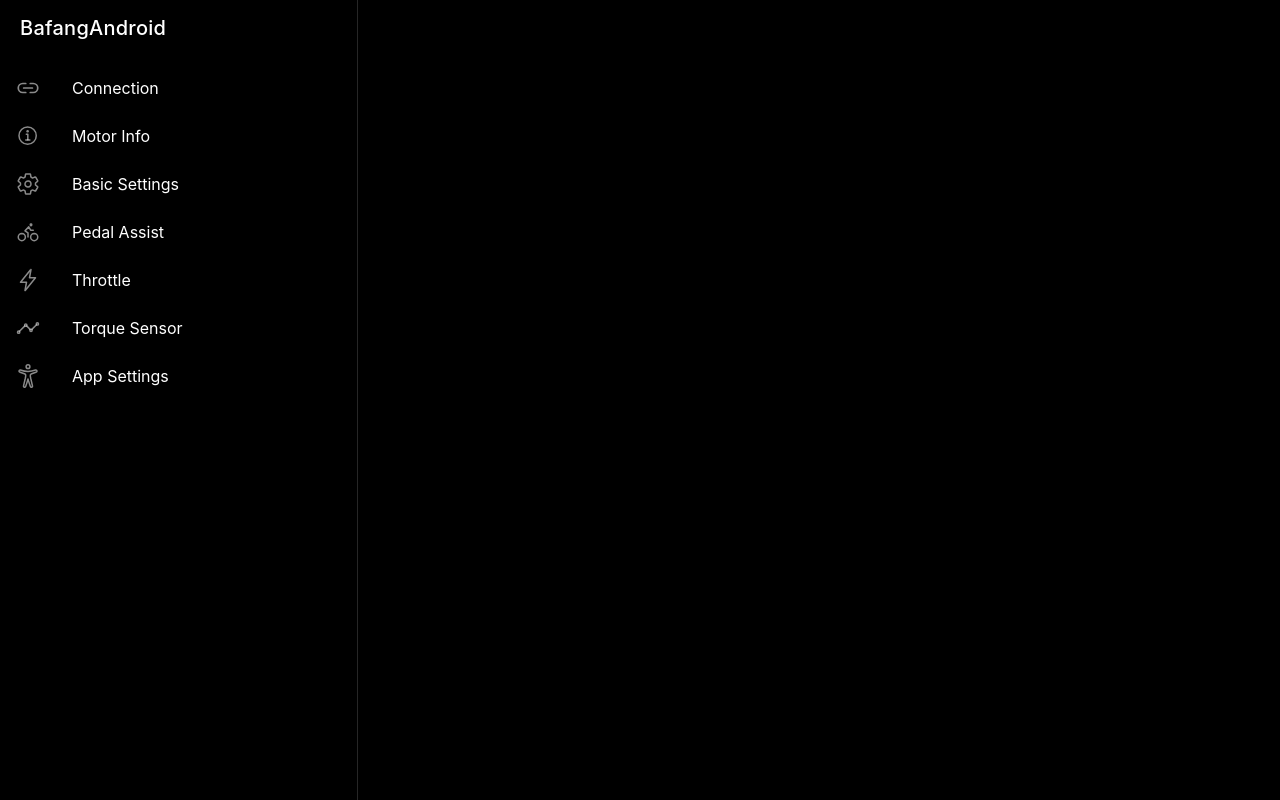
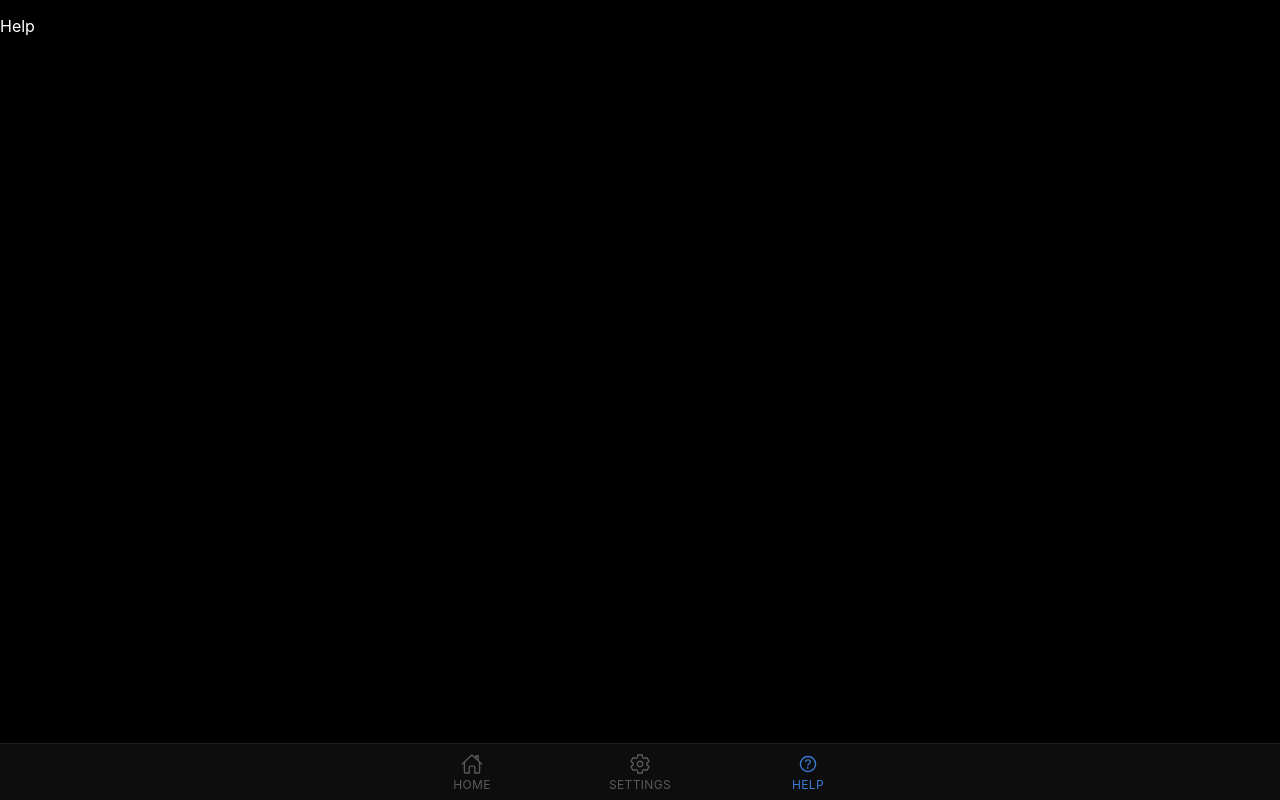
Before and after one commit to dbortz/Speeed_Reborn, a React (Vite) app: page /help in a window 1280 px wide. Built offline with nearby package versions, Linux system fonts and the light colour scheme.

Commit message:
feat: replace IonSplitPane with IonTabs (3 bottom tabs + routing)

```diff
--- a/src/App.tsx
+++ b/src/App.tsx
@@ -1,24 +1,20 @@
+// src/App.tsx
 import {
-  IonApp, IonContent, IonHeader, IonIcon, IonItem, IonLabel,
-  IonList, IonMenu, IonMenuButton, IonPage, IonRouterOutlet,
-  IonSplitPane, IonTitle, IonToolbar, setupIonicReact,
+  IonApp, IonIcon, IonLabel, IonRouterOutlet,
+  IonTabBar, IonTabButton, IonTabs, setupIonicReact,
 } from '@ionic/react';
 import { IonReactRouter } from '@ionic/react-router';
-import {
-  informationCircleOutline, settingsOutline, flashOutline,
-  bicycleOutline, analyticsOutline, linkOutline, accessibilityOutline,
-} from 'ionicons/icons';
-import { Route, Redirect } from 'react-router-dom';
+import { homeOutline, settingsOutline, helpCircleOutline } from 'ionicons/icons';
+import { Route, Redirect, useLocation } from 'react-router-dom';
 import { useEffect } from 'react';
-import { useMotorStore } from './store/motorStore';
 
-import ConnectionPage from './pages/ConnectionPage';
-import InfoPage from './pages/InfoPage';
-import BasicPage from './pages/BasicPage';
+import HomePage from './pages/HomePage';
+import GeneralPage from './pages/GeneralPage';
+import LevelsPage from './pages/LevelsPage';
 import PedalPage from './pages/PedalPage';
 import ThrottlePage from './pages/ThrottlePage';
 import TorquePage from './pages/TorquePage';
-import SettingsPage from './pages/SettingsPage';
+import HelpPage from './pages/HelpPage';
 
 import '@ionic/react/css/core.css';
 import '@ionic/react/css/normalize.css';
@@ -28,64 +24,52 @@
 
 setupIonicReact();
 
-const menuItems = [
-  { path: '/connection', label: 'Connection', icon: linkOutline },
-  { path: '/info', label: 'Motor Info', icon: informationCircleOutline },
-  { path: '/basic', label: 'Basic Settings', icon: settingsOutline },
-  { path: '/pedal', label: 'Pedal Assist', icon: bicycleOutline },
-  { path: '/throttle', label: 'Throttle', icon: flashOutline },
-  { path: '/torque', label: 'Torque Sensor', icon: analyticsOutline },
-  { path: '/settings', label: 'App Settings', icon: accessibilityOutline },
-];
+const TabBar: React.FC = () => {
+  const { pathname } = useLocation();
+  return (
+    <IonTabBar slot="bottom">
+      <IonTabButton tab="home" href="/home" selected={pathname === '/home'}>
+        <IonIcon icon={homeOutline} />
+        <IonLabel>HOME</IonLabel>
+      </IonTabButton>
+      <IonTabButton
+        tab="settings"
+        href="/settings/general"
+        selected={pathname.startsWith('/settings')}
+      >
+        <IonIcon icon={settingsOutline} />
+        <IonLabel>SETTINGS</IonLabel>
+      </IonTabButton>
+      <IonTabButton tab="help" href="/help" selected={pathname === '/help'}>
+        <IonIcon icon={helpCircleOutline} />
+        <IonLabel>HELP</IonLabel>
+      </IonTabButton>
+    </IonTabBar>
+  );
+};
 
 const App: React.FC = () => {
-  const darkMode = useMotorStore((s) => s.darkMode);
-
   useEffect(() => {
-    document.body.classList.toggle('dark', darkMode);
-  }, [darkMode]);
+    document.body.classList.add('dark');
+  }, []);
 
   return (
     <IonApp>
       <IonReactRouter>
-        <IonSplitPane contentId="main">
-          <IonMenu contentId="main" type="overlay">
-            <IonHeader>
-              <IonToolbar>
-                <IonTitle>BafangAndroid</IonTitle>
-              </IonToolbar>
-            </IonHeader>
-            <IonContent>
-              <IonList>
-                {menuItems.map((item) => (
-                  <IonItem
-                    key={item.path}
-                    routerLink={item.path}
-                    routerDirection="none"
-                    lines="none"
-                    detail={false}
-                  >
-                    <IonIcon slot="start" icon={item.icon} />
-                    <IonLabel>{item.label}</IonLabel>
-                  </IonItem>
-                ))}
-              </IonList>
-            </IonContent>
-          </IonMenu>
-
-          <IonPage id="main">
-            <IonRouterOutlet>
-              <Route exact path="/connection" component={ConnectionPage} />
-              <Route exact path="/info" component={InfoPage} />
-              <Route exact path="/basic" component={BasicPage} />
-              <Route exact path="/pedal" component={PedalPage} />
-              <Route exact path="/throttle" component={ThrottlePage} />
-              <Route exact path="/torque" component={TorquePage} />
-              <Route exact path="/settings" component={SettingsPage} />
-              <Route exact path="/" render={() => <Redirect to="/connection" />} />
-            </IonRouterOutlet>
-          </IonPage>
-        </IonSplitPane>
+        <IonTabs>
+          <IonRouterOutlet>
+            <Route exact path="/home" component={HomePage} />
+            <Route exact path="/settings/general" component={GeneralPage} />
+            <Route exact path="/settings/levels" component={LevelsPage} />
+            <Route exact path="/settings/pedal" component={PedalPage} />
+            <Route exact path="/settings/throttle" component={ThrottlePage} />
+            <Route exact path="/settings/torque" component={TorquePage} />
+            <Route exact path="/help" component={HelpPage} />
+            <Route exact path="/settings" render={() => <Redirect to="/settings/general" />} />
+            <Route exact path="/" render={() => <Redirect to="/home" />} />
+          </IonRouterOutlet>
+          <TabBar />
+        </IonTabs>
       </IonReactRouter>
     </IonApp>
   );
--- /dev/null
+++ b/src/pages/GeneralPage.tsx
@@ -0,0 +1,3 @@
+import { IonPage, IonContent } from '@ionic/react';
+const GeneralPage: React.FC = () => <IonPage><IonContent><p>General</p></IonContent></IonPage>;
+export default GeneralPage;
--- /dev/null
+++ b/src/pages/HelpPage.tsx
@@ -0,0 +1,3 @@
+import { IonPage, IonContent } from '@ionic/react';
+const HelpPage: React.FC = () => <IonPage><IonContent><p>Help</p></IonContent></IonPage>;
+export default HelpPage;
--- /dev/null
+++ b/src/pages/HomePage.tsx
@@ -0,0 +1,3 @@
+import { IonPage, IonContent } from '@ionic/react';
+const HomePage: React.FC = () => <IonPage><IonContent><p>Home</p></IonContent></IonPage>;
+export default HomePage;
--- /dev/null
+++ b/src/pages/LevelsPage.tsx
@@ -0,0 +1,3 @@
+import { IonPage, IonContent } from '@ionic/react';
+const LevelsPage: React.FC = () => <IonPage><IonContent><p>Levels</p></IonContent></IonPage>;
+export default LevelsPage;
```
